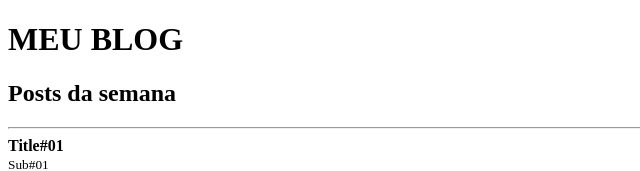
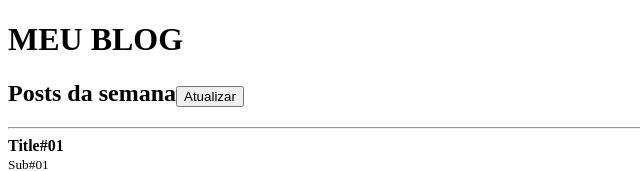
Before and after one commit to milton-moraes-ey/react-fundamentos, a React app: page / in a window 1280 px wide. Shown: the top 171 px of the page, without its empty margins (0-640 px from the left). Built offline with nearby package versions, Linux system fonts and the light colour scheme.

Commit message:
Update App.js

```diff
--- a/src/App.js
+++ b/src/App.js
@@ -1,39 +1,57 @@
-import React from "react";
+import React, { useState } from "react";
 import Header from "./Header";
 import Post from "./Post";
 
-const titulo01 = "Titulo do primeiro Post";
-
 function App() {
-  const posts = [
+  const [posts, setPosts] = useState([
     {
+      id: Math.random(),
       title: "Title#01",
       subtitle: "Sub#01",
       likes: 20,
     },
     {
+      id: Math.random(),
       title: "Title#02",
       subtitle: "Sub#02",
       likes: 12,
     },
     {
+      id: Math.random(),
       title: "Title#03",
       subtitle: "Sub#03",
       likes: 5,
     },
-  ];
+  ]);
+
+  function handleRefresh() {
+    setTimeout(() => {
+      setPosts((prevState) => [
+        ...prevState,
+        {
+          id: Math.random(),
+          title: `Title#0${prevState.length + 1}`,
+          subtitle: `Sub#0${prevState.length + 1}`,
+          likes: 40,
+        },
+      ]);
+    }, 500);
+  }
 
   return (
     <>
       <Header>
-        <h2>Posts da semana</h2>
+        <h2>
+          Posts da semana
+          <button onClick={handleRefresh}>Atualizar</button>
+        </h2>
       </Header>
 
       <hr />
 
       {posts.map((post) => (
         <Post
-          key={post.title}
+          key={post.id}
           likes={post.likes}
           post={{
             title: post.title,
```
